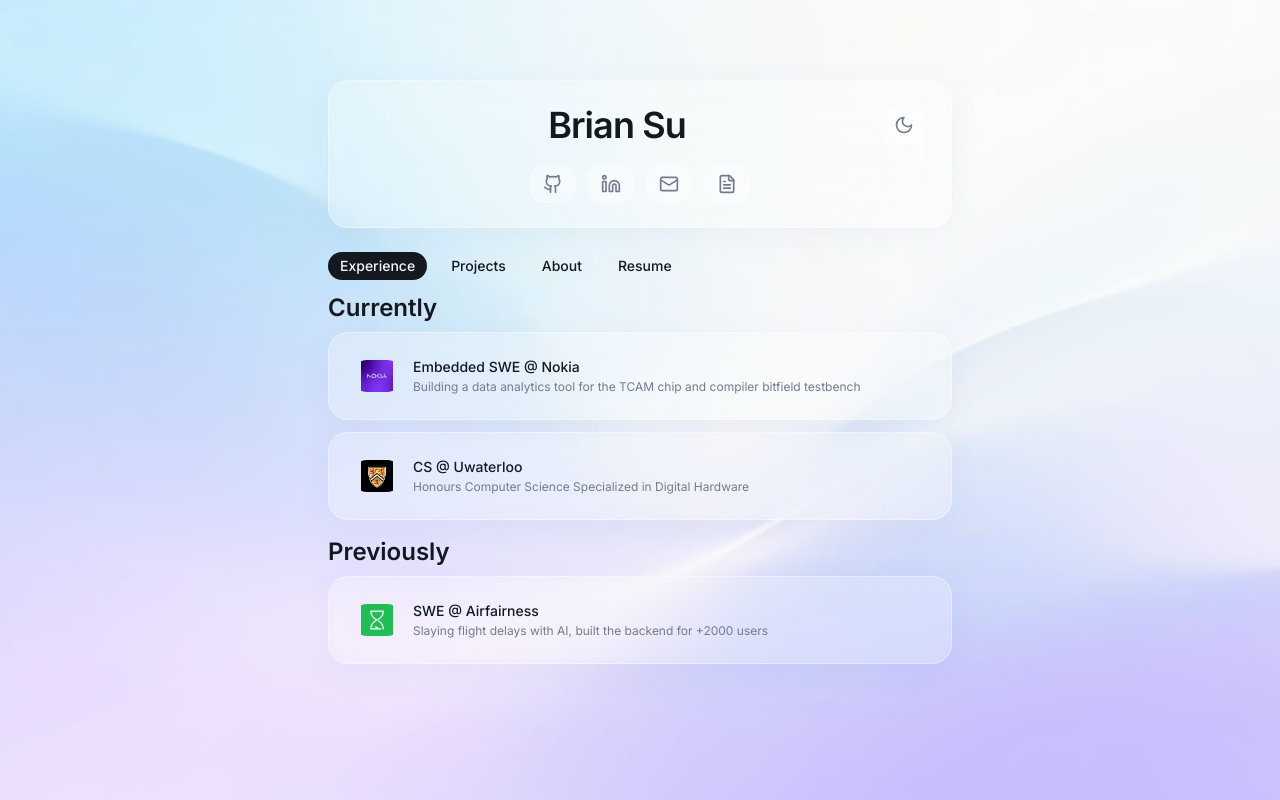
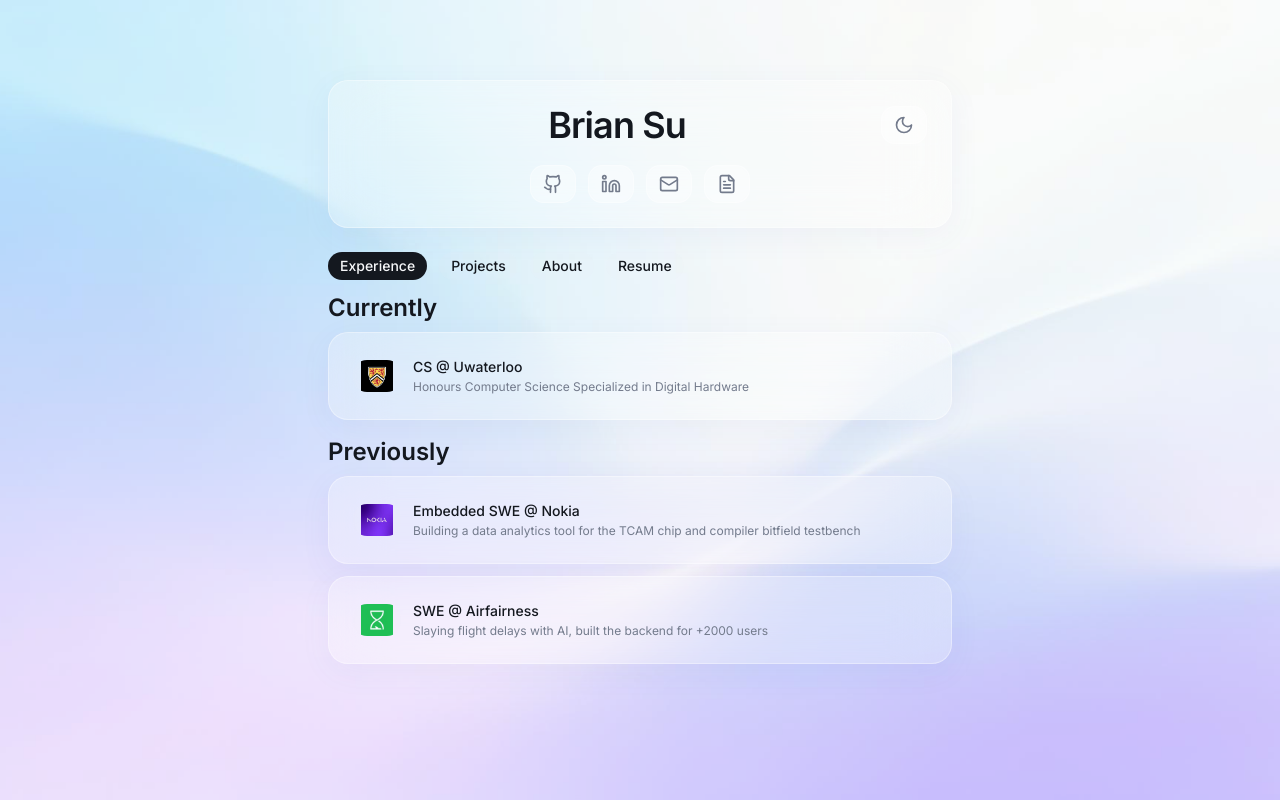
Before and after one commit to brian-git15/BrianSu.com, a React (Vite) app: page / in a window 1280 px wide. Built offline with nearby package versions, Linux system fonts and the light colour scheme.

Commit message:
experiance update

```diff
--- a/src/components/ExperienceSection.tsx
+++ b/src/components/ExperienceSection.tsx
@@ -1,11 +1,6 @@
 import GlassCard from "@/components/GlassCard";
 
 const currExperiances = [
-  {
-    title: "Embedded SWE @ Nokia",
-    description: "Building a data analytics tool for the TCAM chip and compiler bitfield testbench",
-    logo: "/nokia_logo.jpg",
-  },
   {
     title: "CS @ Uwaterloo",
     description: "Honours Computer Science Specialized in Digital Hardware",
@@ -14,6 +9,11 @@ const currExperiances = [
 ];
 
 const prevExperiances = [
+  {
+    title: "Embedded SWE @ Nokia",
+    description: "Building a data analytics tool for the TCAM chip and compiler bitfield testbench",
+    logo: "/nokia_logo.jpg",
+  },
   {
     title: "SWE @ Airfairness",
     description: "Slaying flight delays with AI, built the backend for +2000 users",
```
